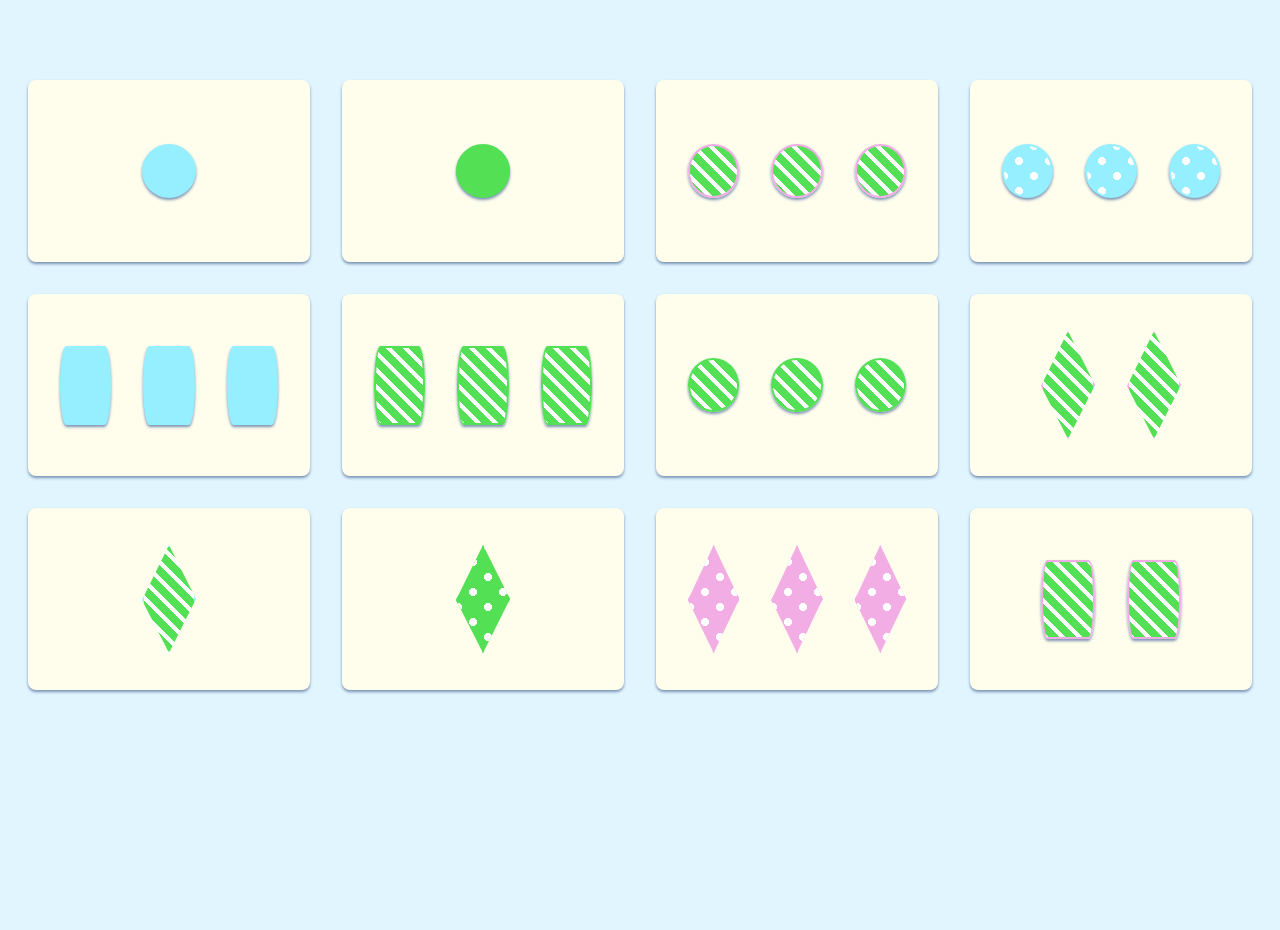
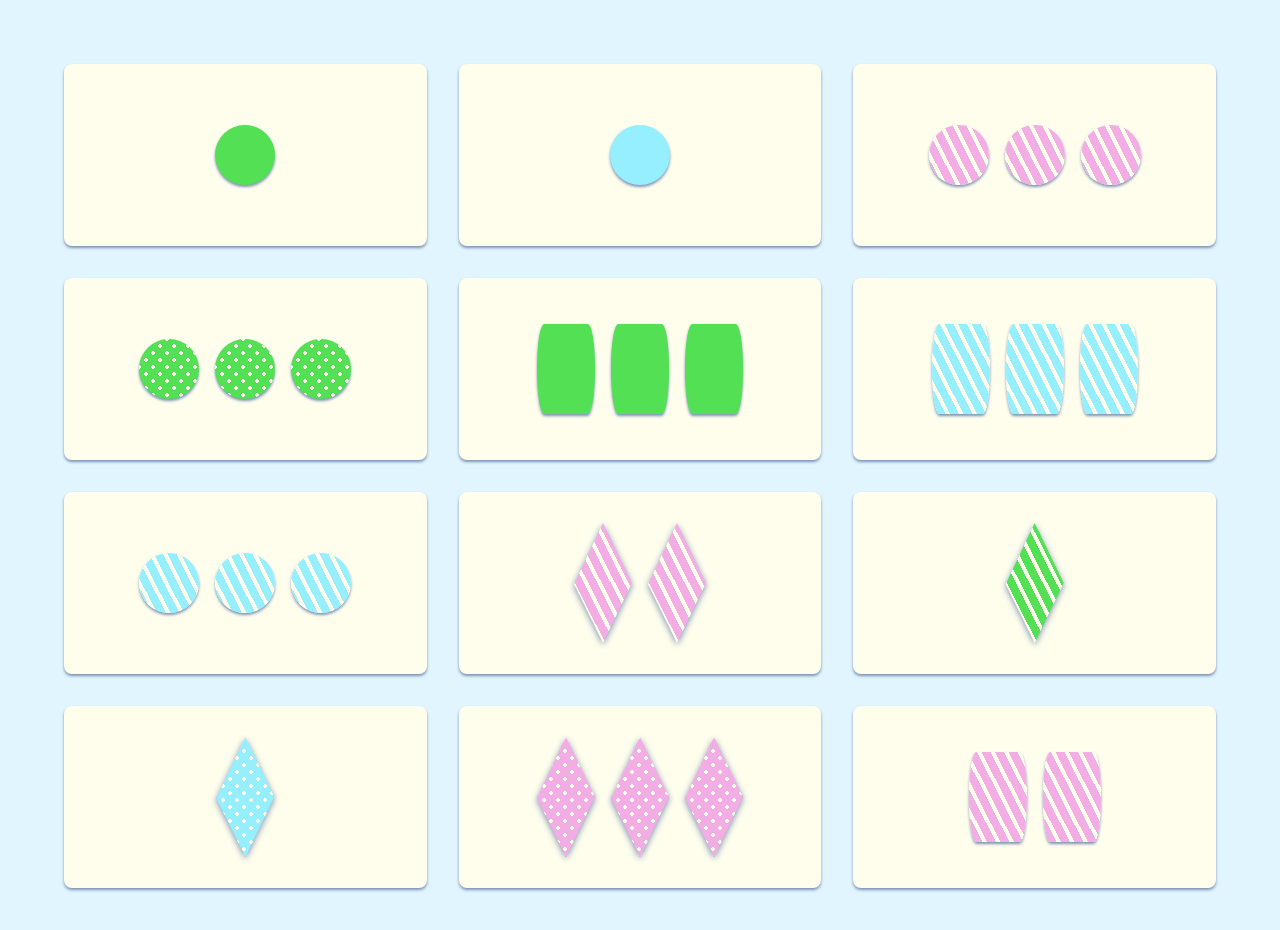
Before and after one commit to eLiebman/set, a React (Create React App) app: page / in a window 1280 px wide. Shown: the top 930 px of the page. Before the commit the page ends 800 px from the top, so only its background shows below. Built offline with nearby package versions, Linux system fonts and the light colour scheme.

Commit message:
Adding sass. Lots of sass.

```diff
--- a/package.json
+++ b/package.json
@@ -7,6 +7,7 @@
     "@testing-library/react": "^9.3.2",
     "@testing-library/user-event": "^7.1.2",
     "classnames": "^2.2.6",
+    "node-sass": "^4.13.1",
     "prettier": "^2.0.1",
     "react": "^16.13.1",
     "react-dom": "^16.13.1",
--- a/src/App.css
+++ /dev/null
@@ -1,93 +0,0 @@
-body {
-  background-color: #e0f5ff;
-}
-
-.container {
-  padding-top: 64px;
-  width: 100%;
-  height: 100%;
-  display: flex;
-  flex-flow: row wrap;
-  align-items: center;
-  justify-content: center;
-}
-
-.card {
-  height: 150px;
-  width: 250px;
-  display: flex;
-  flex-flow: row nowrap;
-  align-items: center;
-  justify-content: center;
-  padding: 16px;
-  margin: 16px;
-  border-radius: 8px;
-  outline: none;
-  box-shadow: 0 2px 3px #7b92b3;
-  background-color: #fffeed;
-}
-
-.shape {
-  height: 100px;
-  width: 50px;
-  max-width: 50px;
-  margin: 16px;
-  background-color: transparent;
-  border: 2px solid transparent;
-  box-shadow: 0 2px 3px #7b92b3;
-}
-
-.oval {
-  /* border-radius: 27px / 50px; */
-  border-radius: 50%;
-  height: 50px;
-}
-
-.diamond {
-  position: relative;
-  clip-path: polygon(50% 0%, 100% 50%, 50% 100%, 0% 51%);
-  width: 54px;
-  height: 104px;
-}
-
-.rectangle {
-  border-radius: 8px / 50px;
-  height: 75px;
-}
-
-.red {
-  background-color: #F2ADE5;
-  border-color: #F2ADE5;
-}
-
-.green {
-  background-color: #96efff;
-  border-color: #96efff;
-}
-
-.purple {
-  background-color: #53e055;
-  border-color: #53e055;
-}
-
-.selected {
-  box-shadow: 0 6px 9px #2f4f7d;
-}
-
-.clear {
-  background: repeating-linear-gradient(
-  45deg,
-  white,
-  white 4px,
-  #53e055 4px,
-  #53e055 12px
-);
-}
-
-.polkaDot {
-  background-image:
-    radial-gradient(white 20%, transparent 0),
-    radial-gradient(white 20%, transparent 0);
-  background-size: 30px 30px;
-  background-position: 0 0, 15px 15px;
-}
--- a/src/App.js
+++ b/src/App.js
@@ -9,7 +9,7 @@ import {
   pickCards,
 } from './utils.js';
 
-import s from './App.css';
+import s from './App.scss';
 
 function App() {
   const [state, dispatch] = useReducer(reducer, initialState);
--- /dev/null
+++ b/src/App.scss
@@ -0,0 +1,139 @@
+//shape vars
+$shape-height: 120px;
+$shape-width: $shape-height / 2;
+$shape-margin: 8px;
+$shape-border-width: 2px;
+$shape-rotation: 63; //in deg
+$max-shapes-per-card: 3;
+$shape-shadow: 0 2px 3px #7B92B3;
+
+//card vars
+$card-height: 150px;
+$card-width: 250px;
+$card-padding: 16px;
+$card-margin: 16px;
+$card-border-radius: 8px;
+$card-shadow: 0 2px 3px #7B92B3;
+$selected-shadow: 0 4px 6px #424E60;
+
+//define colors
+$shape-colors: ('red': #F2ADE5, 'green': #53E055, 'purple': #96EFFF);
+$stripe-color: #FFFEED;
+$dot-color: #FFFEED;
+$body-background-color: #E0F5FF;
+$card-color: #FFFEED;
+
+//define shape names and pattern names
+$shapes: oval, diamond, rectangle;
+$patterns: stripe, solid, polka-dot;
+
+//create color classes
+@each $name, $hex in $shape-colors {
+  .#{$name} {
+    background-color: map-get($shape-colors, #{$name});
+  }
+}
+
+//shape common properties
+.oval, .diamond, .rectangle {
+  height: $shape-height;
+  margin: $shape-margin;
+  box-shadow: $shape-shadow;
+  width: (
+    $card-width
+    - (($max-shapes-per-card + 1) * $shape-margin)       //less shape margins
+    - ($max-shapes-per-card * 2 * $shape-border-width)   //less shape borders
+    - ($card-padding * 2))                               //less card padding
+    /  $max-shapes-per-card                              //available space per shape
+    ;
+}
+
+//shape classes
+.oval {
+  border-radius: 50%;
+  height: $shape-height / 2;
+  width: $shape-height / 2;
+}
+
+.diamond-wrap {
+  filter: drop-shadow($shape-shadow); //can't box-shadow a clip-path (diamond), so wrap it with a filter div.
+}
+
+.diamond {
+  clip-path: polygon(50% 0%, 100% 50%, 50% 100%, 0% 51%);
+}
+
+.rectangle {
+  border-radius: 8px / 50px;
+  height: $shape-height * .75;
+}
+
+//pattern classes. Use a mixin for stripes; call it from the loop with current color
+@mixin makeStripes($hex-color) {
+  background: repeating-linear-gradient(
+                  #{$shape-rotation}deg,
+                  $stripe-color,
+                  $stripe-color 4px,
+                  $hex-color 4px,
+                  $hex-color 12px
+  );
+}
+.solid {
+  z-index: inherit; //a rule can't be empty if you want to extend it, so I just stuck any-old prop here.
+}
+
+.polka-dot {
+  background-image: radial-gradient($dot-color 20%, transparent 0), radial-gradient($dot-color 20%, transparent 0);
+  background-size: 14px 14px;
+  background-position: 0 0, 7px 7px;
+}
+
+@each $shape in $shapes {
+  @each $color-name, $color-hex-code in $shape-colors {
+    @each $pattern in $patterns {
+      .#{$shape}-#{$color-name}-#{$pattern} {
+        @extend .#{$color-name};
+        @extend .#{$shape};
+        @if ($pattern == 'stripe') {
+        @debug shape is $shape, pattern is $pattern, hex-color is $color-hex-code;
+          @include makeStripes($color-hex-code)
+        } @else {
+          @extend .#{$pattern};
+        }
+      }
+    }
+  }
+}
+
+body {
+  background-color: $body-background-color;
+  padding: 48px;
+}
+
+.flex-centered-container {
+  flex: auto;
+  display: flex;
+  align-items: center;
+  justify-content: center;
+}
+
+.container {
+  @extend .flex-centered-container;
+  flex-flow: row wrap;
+}
+
+.card {
+  @extend .flex-centered-container;
+  flex-flow: row nowrap;
+  height: $card-height;
+  width: $card-width;
+  padding: $card-padding;
+  margin: $card-margin;
+  border-radius: $card-border-radius;
+  box-shadow: $card-shadow;
+  background-color: $card-color;
+}
+
+.selected {
+  box-shadow: $selected-shadow;
+}
--- a/src/components/Board.js
+++ b/src/components/Board.js
@@ -2,7 +2,7 @@ import React, { useEffect } from 'react';
 import PropTypes from 'prop-types';
 
 import Card from './Card.js';
-import '../App.css';
+import '../App.scss';
 
 const Board = ({
   cardsOnTable,
--- a/src/components/Card.js
+++ b/src/components/Card.js
@@ -9,31 +9,34 @@ import {
   patternMap,
 } from '../utils.js';
 
-import '../App.css';
+import '../App.scss';
 
-const Card = ({ color, number, shape, pattern, selected, onClick, }) => {
+const Card = ({color, number, shape, pattern, selected, onClick,}) => {
   return (
       <div
-      className={cn('card', { "selected": selected })}
+          className={cn('card', {"selected": selected})}
           onClick={onClick}
           tabIndex={0}
           role="button"
       >
         {new Array(number).fill().map((entry, index) => (
+            <div className={`
+            ${shapeMap[shape]}-wrap`
+            }>
               <div
                   key={index}
                   className={`
-            shape
-            ${colorMap[color]}
-            ${shapeMap[shape]}
-            ${patternMap[pattern]}
+            // shape
+            ${shapeMap[shape]}-${colorMap[color]}-${patternMap[pattern]
+                  }
             cn
           `}
               />
+            </div>
         ))}
       </div>
   );
-}
+};
 
 
 Card.propTypes = {
--- a/src/utils.js
+++ b/src/utils.js
@@ -28,9 +28,9 @@ export const shapeMap = {
 }
 
 export const patternMap = {
-  1: 'clear',
+  1: 'stripe',
   2: 'solid',
-  3: 'polkaDot',
+  3: 'polka-dot',
 }
 
 export const deck = (() => {
```
Also changed, not shown: 1 other file (tests, documents, lock files or other folders). Lines whose indentation alone changed are shown as unchanged.
